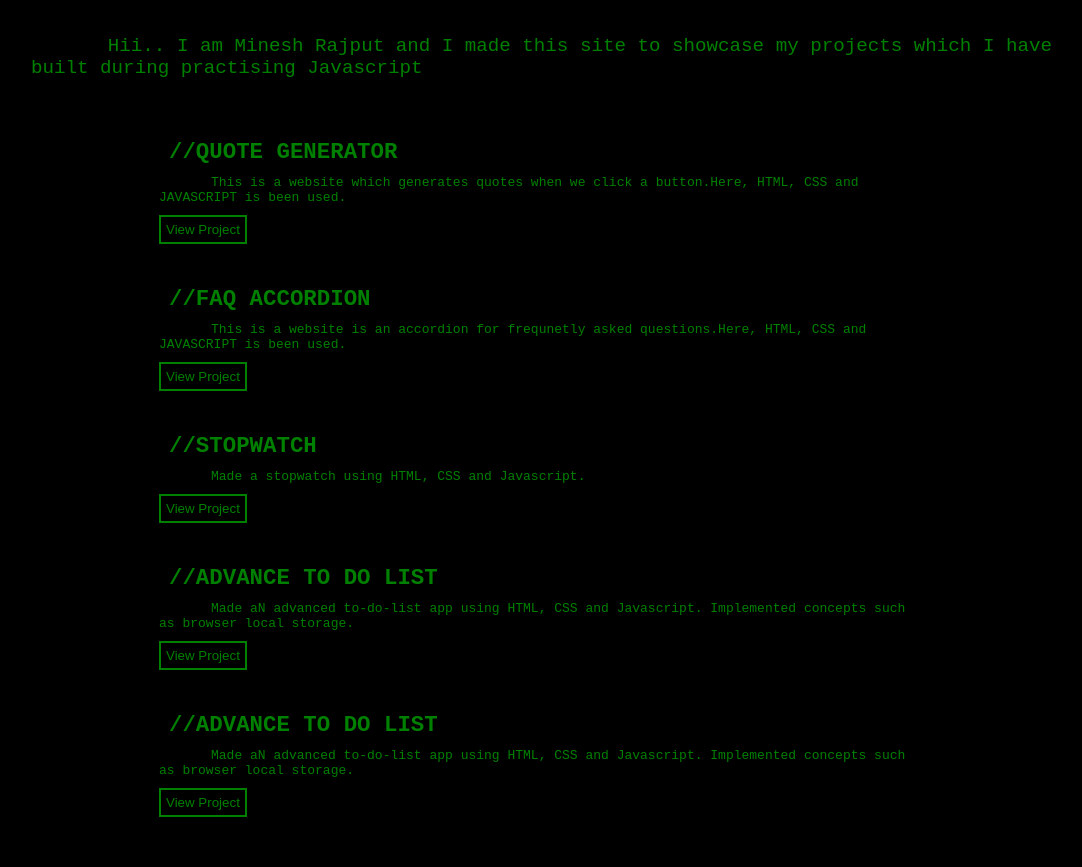
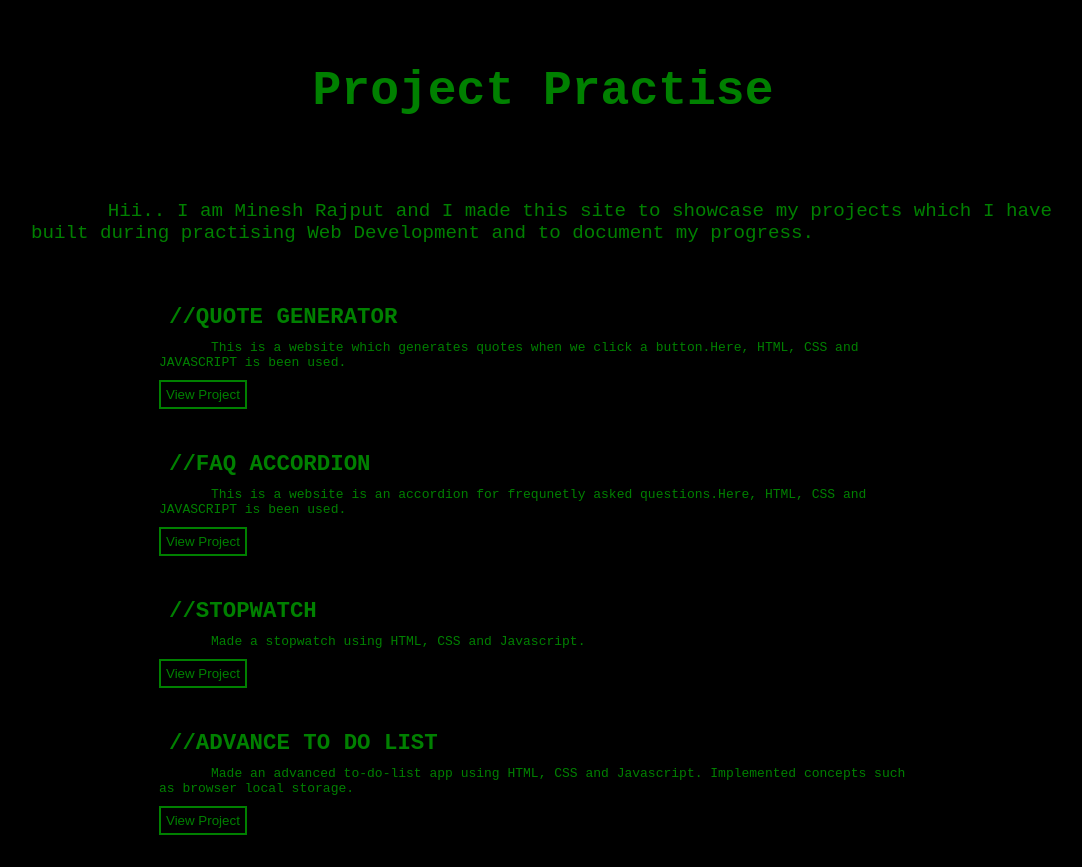
Before and after one commit to Minesh78/DOM-Practise, a plain HTML site: page index.html in a window 1280 px wide. Shown: the whole page, without its empty margins (97-1179 px from the left). Drawn offline with Linux system fonts and the light colour scheme.

Commit message:
fixed css of title and add new project

```diff
--- a/index.html
+++ b/index.html
@@ -13,7 +13,7 @@
     <div>
         <div class="head">
             <h2 >Project Practise</h2>
-            <p class="intro"> Hii.. I am <a href="http://">Minesh Rajput</a> and I made this site to showcase my projects which I have built during practising Javascript
+            <p class="intro"> Hii.. I am <a href="http://">Minesh Rajput</a> and I made this site to showcase my projects which I have built during practising Web Development and to document my progress.
             </p>
         </div>
         <div class="projects">
@@ -46,19 +46,13 @@
         </div> -->
          <div class="projects">
             <h2 class="projectname">//ADVANCE TO DO LIST</h2>
-            <p class="description">Made aN advanced to-do-list app using HTML, CSS and Javascript. Implemented concepts such as browser local storage.
+            <p class="description">Made an advanced to-do-list app using HTML, CSS and Javascript. Implemented concepts such as browser local storage.
             </p>
             <a target="_blank" href="https://advanced-to-do-list-app.netlify.app/"><button>View Project</button></a>
 
         </div>
 
-        <div class="projects">
-            <h2 class="projectname">//ADVANCE TO DO LIST</h2>
-            <p class="description">Made aN advanced to-do-list app using HTML, CSS and Javascript. Implemented concepts such as browser local storage.
-            </p>
-            <a target="_blank" href="https://advanced-to-do-list-app.netlify.app/"><button>View Project</button></a>
 
-        </div>
     </div>
 
 </body>
--- a/style.css
+++ b/style.css
@@ -5,7 +5,7 @@
 }
 
 body{
-    height: 100vh;
+
     width: 80%;
     margin: auto;
     display: flex;
@@ -21,8 +21,11 @@ body{
 
    }
 
-   .head h2{
+   .head > h2{
     text-align: center;
+    font-size: 3rem    ;
+    padding: 2rem ;
+    margin-top: 2rem ;
    }
 
    .head p{
```
